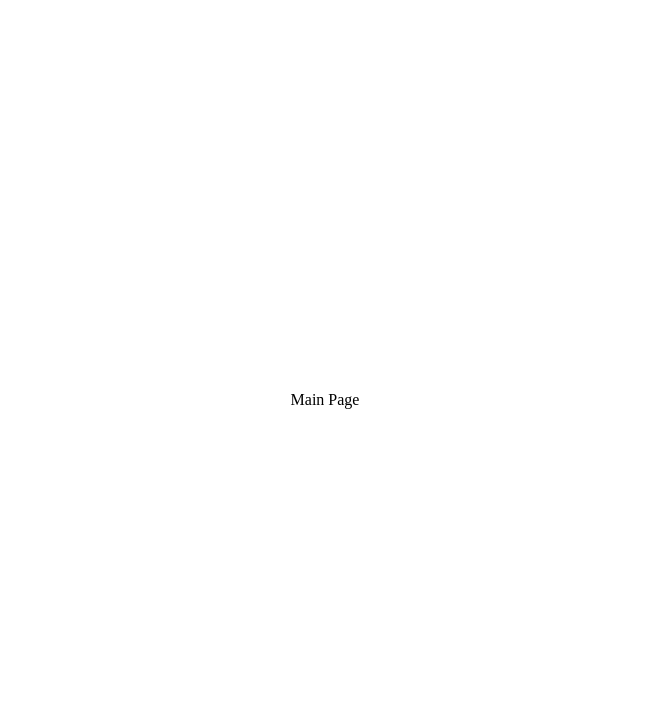
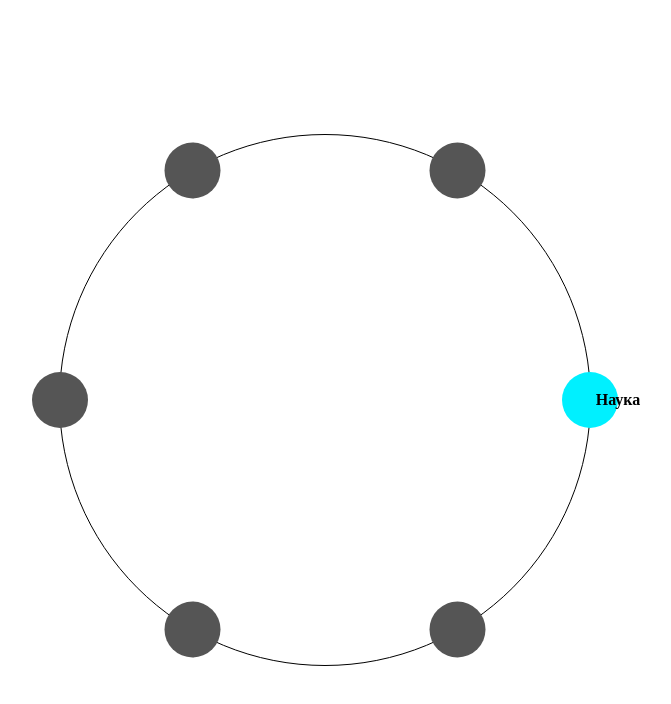
Before and after one commit to Abusik019/Test-Task-2, a React app: page / in a window 1280 px wide. Shown: the top 704 px of the page, without its empty margins (315-986 px from the left). Built offline with nearby package versions, Linux system fonts and the light colour scheme.

Commit message:
feat: add news page

```diff
--- a/package.json
+++ b/package.json
@@ -16,6 +16,7 @@
     "@types/react-router-dom": "^5.3.3",
     "css-loader": "^7.1.2",
     "html-webpack-plugin": "^5.6.3",
+    "mini-css-extract-plugin": "^2.9.2",
     "sass": "^1.89.0",
     "sass-loader": "^16.0.5",
     "style-loader": "^4.0.0",
@@ -26,6 +27,7 @@
     "webpack-dev-server": "^5.2.1"
   },
   "dependencies": {
+    "gsap": "^3.13.0",
     "react": "^19.1.0",
     "react-dom": "^19.1.0",
     "react-router-dom": "^7.6.0"
--- a/src/App.tsx
+++ b/src/App.tsx
@@ -1,5 +1,6 @@
 import "./index.scss";
+import RadialSelector from "./components/layouts/RadialSelector";
 
-export default function App() {
-  return <div className="main">Main Page</div>;
-}
+const App = () => <RadialSelector />;
+
+export default App;
--- /dev/null
+++ b/src/components/layouts/RadialSelector.tsx
@@ -0,0 +1,90 @@
+import React, { useRef, useState } from "react";
+import { gsap } from "gsap";
+import "../style.scss";
+
+const RADIUS = 265;
+const DOT_COUNT = 6;
+const ROTATION_PER_DOT = 360 / DOT_COUNT;
+
+const circleItems = [
+    {
+        id: 1,
+        label: "Наука",
+    },
+    {
+        id: 2,
+        label: "Технологии",
+    },
+    {
+        id: 3,
+        label: "Кино",
+    },
+    {
+        id: 4,
+        label: "Спорт",
+    },
+    {
+        id: 5,
+        label: "Музыка",
+    },
+    {
+        id: 6,
+        label: "Искусство",
+    },
+]
+
+const RadialSelector: React.FC = () => {
+    const circleRef = useRef<HTMLDivElement | null>(null);
+    const [activeIndex, setActiveIndex] = useState(0);
+    const [rotation, setRotation] = useState(0);
+
+    const handleDotClick = (index: number) => {
+        if (!circleRef.current || index === activeIndex) return;
+
+        const targetRotation = -index * ROTATION_PER_DOT;
+        let diff = targetRotation - rotation;
+
+        if (diff > 180) diff -= 360;
+        if (diff < -180) diff += 360;
+
+        const newRotation = rotation + diff;
+
+        gsap.to(circleRef.current, {
+            rotation: newRotation,
+            duration: 0.7,
+            ease: "linear"
+        });
+
+        setRotation(newRotation);
+        setActiveIndex(index);
+    };
+
+    const dots = circleItems.map((item, i) => {
+        const angle = (i * ROTATION_PER_DOT * Math.PI) / 180;
+        const x = Math.cos(angle) * RADIUS;
+        const y = Math.sin(angle) * RADIUS;
+
+        return (
+            <div
+                key={item.id}
+                className={`dot ${i === activeIndex ? "active" : ""}`}
+                style={{
+                    transform: `translate(${x}px, ${y}px) rotate(${-rotation}deg)`
+                }}
+                onClick={() => handleDotClick(i)}
+            >
+                <span className={`dot__text ${i === activeIndex ? "active" : ""} `}>{item.label}</span>
+            </div>
+        );
+    });
+
+    return (
+        <div className="radial-container">
+            <div className="circle" ref={circleRef}>
+                {dots}
+            </div>
+        </div>
+    );
+};
+
+export default RadialSelector;
--- /dev/null
+++ b/src/components/style.scss
@@ -0,0 +1,51 @@
+.radial-container {
+  display: flex;
+  justify-content: center;
+  align-items: center;
+  height: 100vh;
+}
+
+.circle {
+  position: relative;
+  width: 530px;
+  height: 530px;
+  border-radius: 50%;
+  border: 1px solid black;
+}
+
+.dot {
+  position: absolute;
+  top: 50%;
+  left: 50%;
+  width: 56px;
+  height: 56px;
+  margin: -28px 0 0 -28px;
+  border-radius: 50%;
+  background: #555;
+  color: white;
+  font-weight: bold;
+  display: flex;
+  align-items: center;
+  justify-content: center;
+  cursor: pointer;
+}
+
+.dot__text{
+  opacity: 0;
+
+  text-align: left;
+
+  margin-left: 100%;
+
+  transition: opacity 1s ease;
+
+  color: #000;
+}
+
+.dot__text.active{
+  opacity: 1;
+}
+
+.dot.active {
+  background: #00f0ff;
+}
--- a/src/index.tsx
+++ b/src/index.tsx
@@ -3,6 +3,9 @@ import { createRoot } from "react-dom/client";
 import { BrowserRouter } from "react-router-dom";
 import App from "./App";
 import "./index.scss";
+import { gsap } from "gsap";
+import { ScrollTrigger } from "gsap/ScrollTrigger";
+gsap.registerPlugin(ScrollTrigger);
 
 createRoot(document.getElementById("root")!).render(
     <StrictMode>
--- a/webpack.config.js
+++ b/webpack.config.js
@@ -1,8 +1,11 @@
 const path = require("path");
 const HtmlWebpackPlugin = require("html-webpack-plugin");
+const MiniCssExtractPlugin = require("mini-css-extract-plugin");
+
+const isDev = process.env.NODE_ENV !== "production";
 
 module.exports = {
-    mode: "development",
+    mode: isDev ? "development" : "production",
     entry: "./src/index.tsx",
     output: {
         filename: "bundle.js",
@@ -21,7 +24,11 @@ module.exports = {
             },
             {
                 test: /\.s?css$/,
-                use: ["style-loader", "css-loader", "sass-loader"],
+                use: [
+                    isDev ? "style-loader" : MiniCssExtractPlugin.loader,
+                    "css-loader",
+                    "sass-loader",
+                ],
             },
         ],
     },
@@ -38,5 +45,6 @@ module.exports = {
         new HtmlWebpackPlugin({
             template: "./public/index.html",
         }),
-    ],
+        !isDev && new MiniCssExtractPlugin(),
+    ].filter(Boolean),
 };
```
Also changed, not shown: 2 other files (tests, documents, lock files or other folders).
